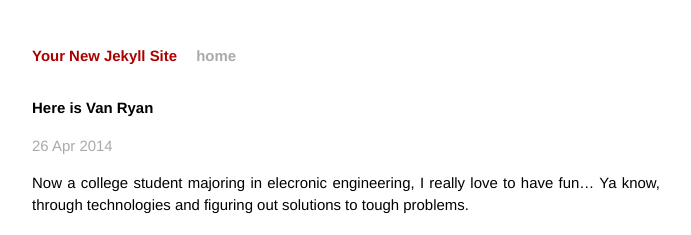
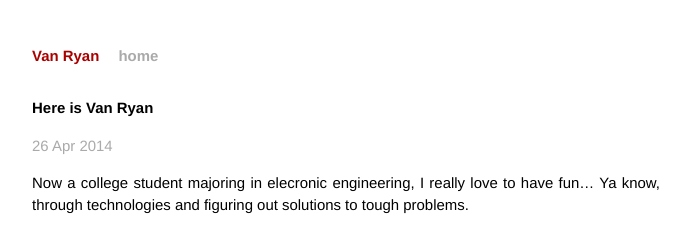
Before and after one commit to vanryan/vanryan.github.io, a Jekyll site: the page built from _posts/2014-04-26-Here-is-Van-Ryan.markdown, in a window 1280 px wide. Shown: the top 235 px of the page, without its empty margins (294-985 px from the left). Built offline with Jekyll 4.4.1, drawn with Linux system fonts in a browser that asks for light colours; Markdown is read by kramdown in place of the engine named in the settings.

Commit message:
Silly Change

```diff
--- a/_config.yml
+++ b/_config.yml
@@ -1,3 +1,3 @@
-name: Your New Jekyll Site
+name: Van Ryan
 markdown: redcarpet
 pygments: true
```
Also changed, not shown: _posts/2014-04-26-Here-is-Van-Ryan.markdown (renamed from _posts/2014-04-26-Here is Van Ryan.markdown).
